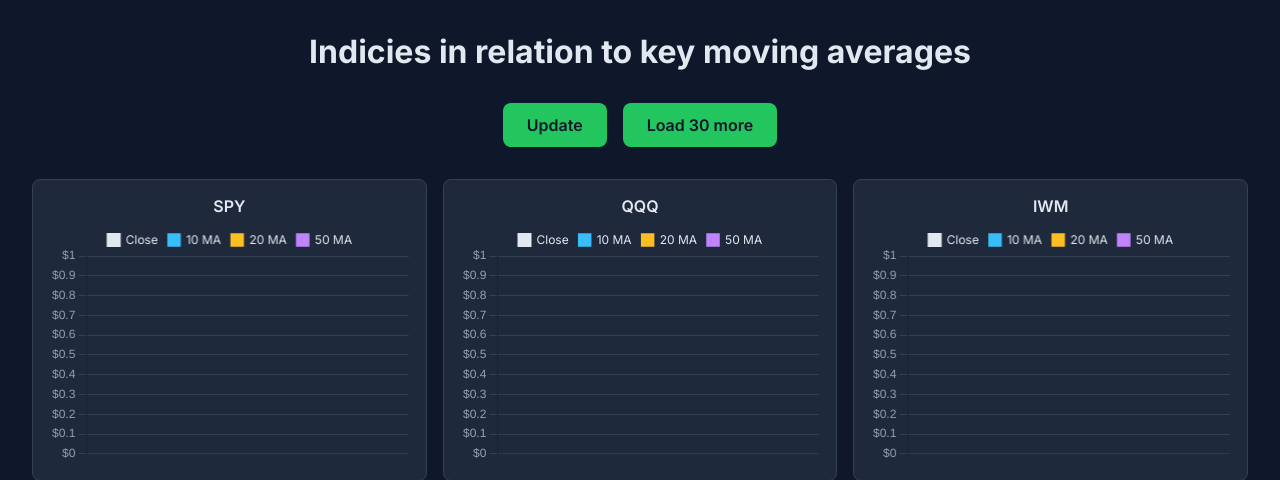
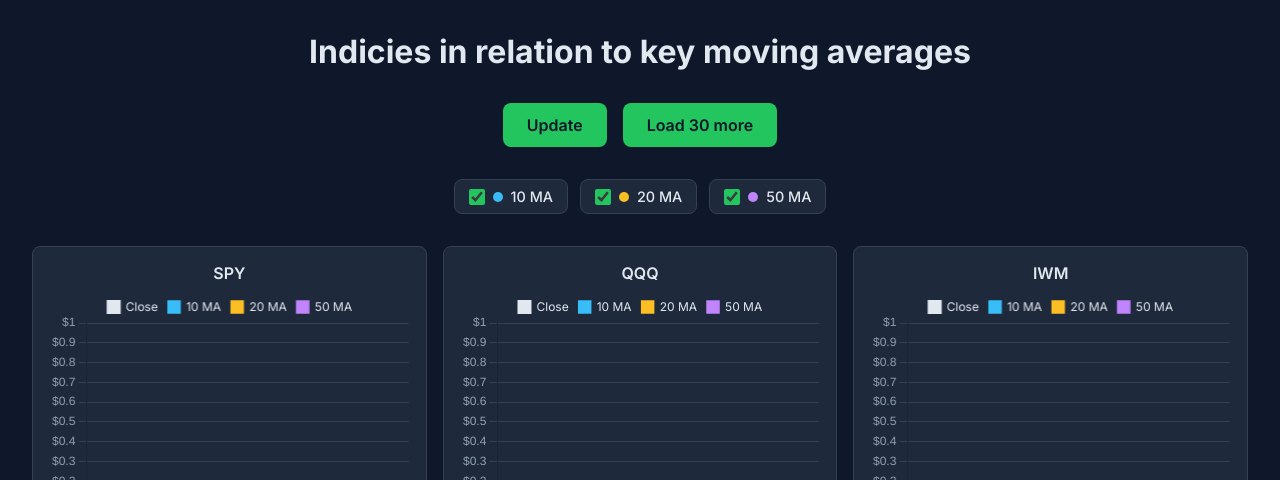
Before and after one commit to josef40/market-breath, a Spring Boot app: page / in a window 1280 px wide. Shown: the top 480 px of the page. Run offline with Spring Boot 4, Linux system fonts and the light colour scheme; data that the repository does not hold is empty.

Commit message:
feat: add checkboxes to enable/disable moving averages

```diff
--- a/src/main/resources/static/index.html
+++ b/src/main/resources/static/index.html
@@ -26,6 +26,24 @@
             <button id="olderButton">Load 30 more</button>
         </div>
 
+        <div class="ma-toggles" id="maToggles">
+            <label class="ma-toggle">
+                <input type="checkbox" value="10" checked>
+                <span class="ma-dot ma-10"></span>
+                10 MA
+            </label>
+            <label class="ma-toggle">
+                <input type="checkbox" value="20" checked>
+                <span class="ma-dot ma-20"></span>
+                20 MA
+            </label>
+            <label class="ma-toggle">
+                <input type="checkbox" value="50" checked>
+                <span class="ma-dot ma-50"></span>
+                50 MA
+            </label>
+        </div>
+
         <section id="charts"></section>
 
         <table id="marketTable">
--- a/src/main/resources/static/script.js
+++ b/src/main/resources/static/script.js
@@ -1,5 +1,6 @@
 const tableBody = document.getElementById("tableBody");
 const chartsContainer = document.getElementById("charts");
+const maToggles = document.getElementById("maToggles");
 const SYMBOLS = ["SPY", "QQQ", "IWM"];
 const MA_COLORS = {
     10: "#38bdf8",
@@ -7,6 +8,13 @@ const MA_COLORS = {
     50: "#c084fc"
 };
 const charts = {};
+let lastRows = [];
+
+function getActiveMAs() {
+    return new Set(
+        Array.from(maToggles.querySelectorAll('input[type="checkbox"]:checked'), (cb) => Number(cb.value))
+    );
+}
 
 const money = (v) => "$" + Number(v).toFixed(2);
 
@@ -20,7 +28,7 @@ function box(avg, close) {
     return div;
 }
 
-function renderCharts(rows) {
+function renderCharts(rows, activeMAs) {
     const chronological = [...rows].reverse();
     const labels = chronological.map((r) => r.date);
 
@@ -56,7 +64,9 @@ function renderCharts(rows) {
                 pointRadius: 0,
                 tension: 0.2
             },
-            ...Object.entries(MA_COLORS).map(([days, color]) => ({
+            ...Object.entries(MA_COLORS)
+                .filter(([days]) => activeMAs.has(Number(days)))
+                .map(([days, color]) => ({
                     label: `${days} MA`,
                     data: chronological.map(
                         (r) => r.signals[symbol]?.averages.find((a) => a.days === Number(days))?.value ?? null
@@ -102,7 +112,9 @@ function renderCharts(rows) {
 }
 
 function render(rows) {
-    renderCharts(rows);
+    lastRows = rows;
+    const activeMAs = getActiveMAs();
+    renderCharts(rows, activeMAs);
 
     tableBody.replaceChildren(
         ...rows.map((row) => {
@@ -121,7 +133,11 @@ function render(rows) {
 
                 const s = row.signals[symbol];
                 if (s) {
-                    wrap.append(...s.averages.map((a) => box(a, s.close)));
+                    wrap.append(
+                        ...s.averages
+                            .filter((a) => activeMAs.has(a.days))
+                            .map((a) => box(a, s.close))
+                    );
                 }
 
                 td.appendChild(wrap);
@@ -142,6 +158,8 @@ async function request(url, method = "GET") {
     }
 }
 
+maToggles.addEventListener("change", () => render(lastRows));
+
 document.getElementById("updateButton").addEventListener("click", () => request("/prices/update", "POST"));
 document.getElementById("olderButton").addEventListener("click", () => request("/prices/older", "POST"));
 
--- a/src/main/resources/static/style.css
+++ b/src/main/resources/static/style.css
@@ -38,6 +38,57 @@ main {
 .actions {
     display: flex;
     gap: 1rem;
+}
+
+.ma-toggles {
+    display: flex;
+    flex-wrap: wrap;
+    justify-content: center;
+    gap: 0.75rem;
+}
+
+.ma-toggle {
+    display: inline-flex;
+    align-items: center;
+    gap: 0.5rem;
+    padding: 0.5rem 0.875rem;
+    background-color: var(--surface);
+    border: 1px solid var(--border);
+    border-radius: 0.5rem;
+    font-size: 0.9rem;
+    font-weight: 500;
+    cursor: pointer;
+    user-select: none;
+    transition: background-color 0.2s ease, border-color 0.2s ease;
+}
+
+.ma-toggle:hover {
+    background-color: var(--hover);
+}
+
+.ma-toggle input[type="checkbox"] {
+    width: 1rem;
+    height: 1rem;
+    accent-color: var(--primary);
+    cursor: pointer;
+}
+
+.ma-dot {
+    width: 0.625rem;
+    height: 0.625rem;
+    border-radius: 50%;
+}
+
+.ma-dot.ma-10 {
+    background-color: #38bdf8;
+}
+
+.ma-dot.ma-20 {
+    background-color: #fbbf24;
+}
+
+.ma-dot.ma-50 {
+    background-color: #c084fc;
 }
 
 button {
@@ -140,6 +191,7 @@ button:focus-visible {
 
 .boxes {
     display: flex;
+    min-height: 3rem;
 }
 
 .box {
```
Lines whose indentation alone changed are shown as unchanged.
